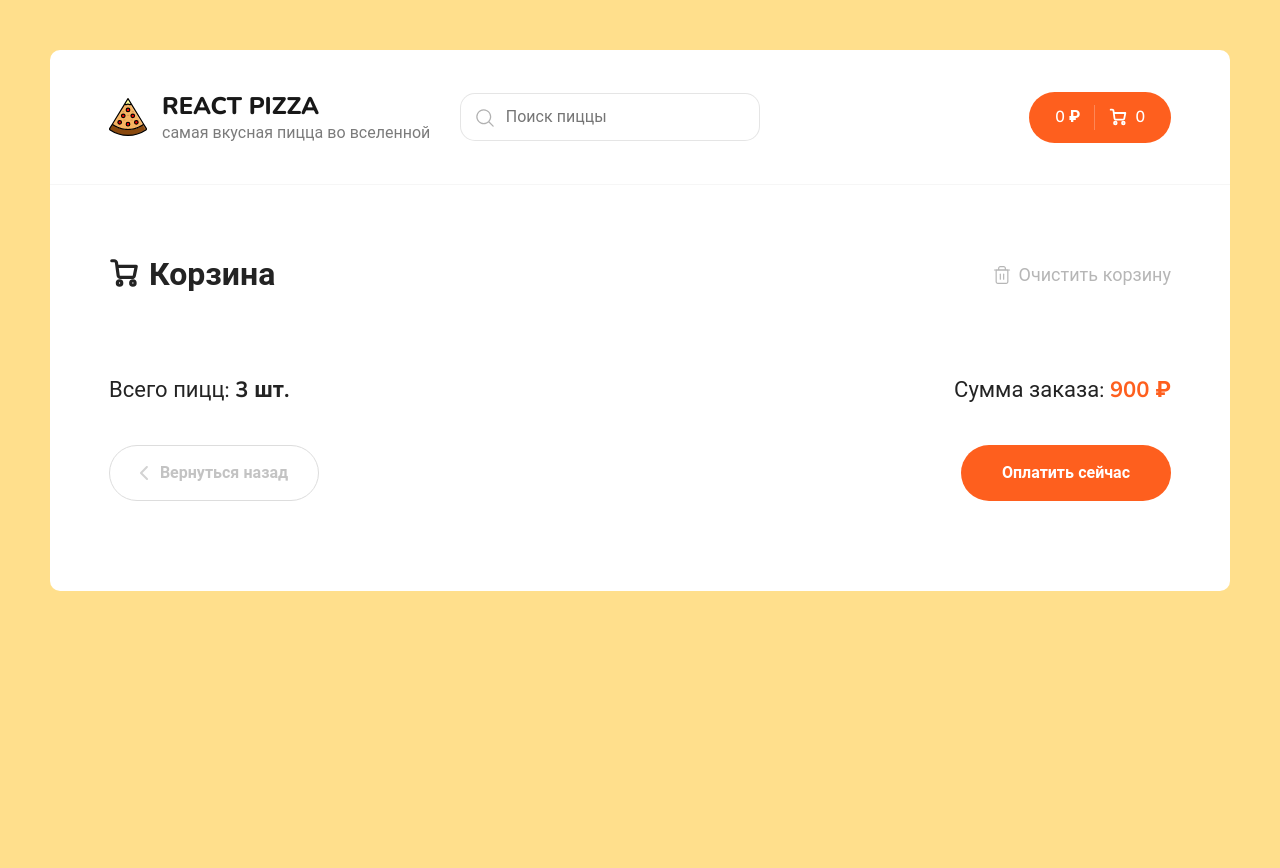
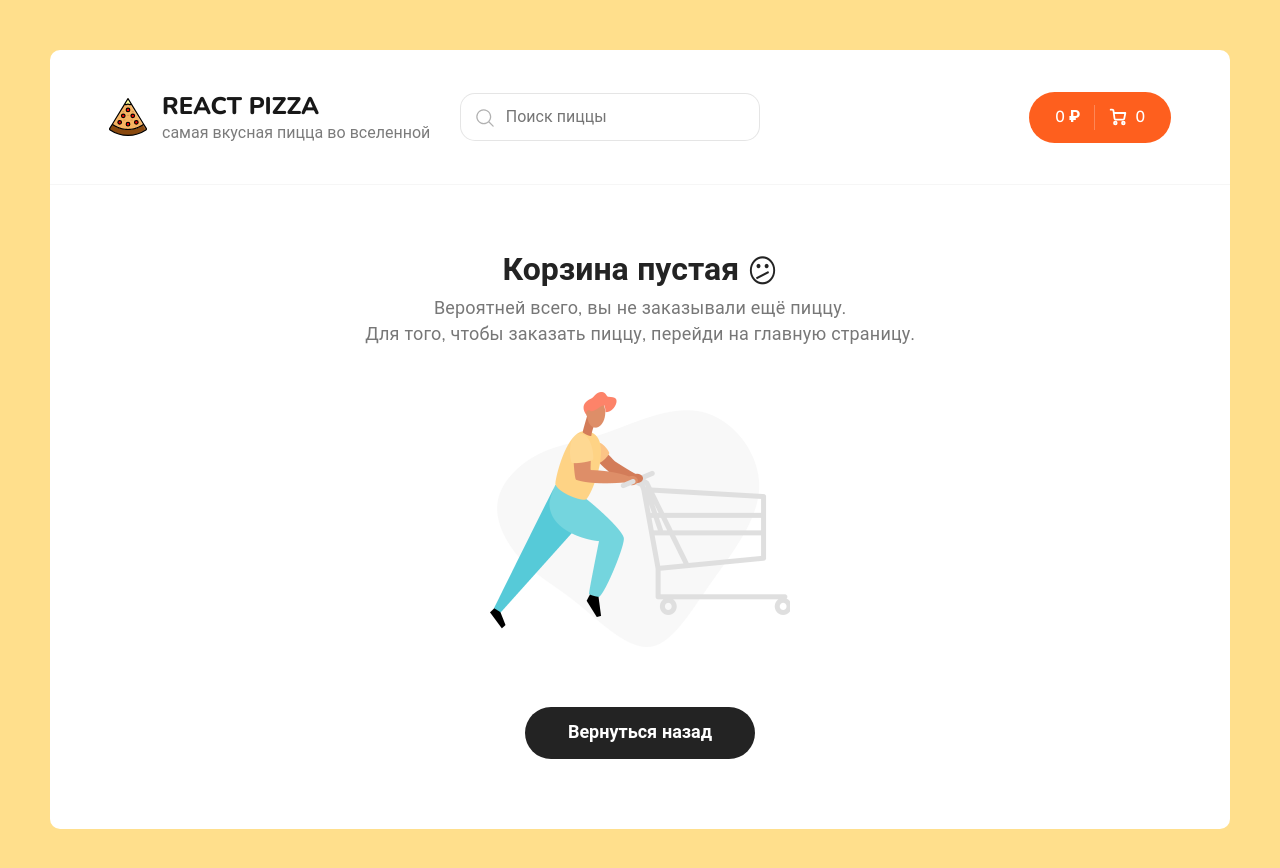
Before and after one commit to AlexandrKataev/react-pizza, a React (Create React App) app: page /cart in a window 1280 px wide. Shown: the top 868 px of the page. Before the commit the page ends 800 px from the top, so only its background shows below. Built offline with nearby package versions, Linux system fonts and the light colour scheme.

Commit message:
cart fix

```diff
--- a/src/App.js
+++ b/src/App.js
@@ -1,5 +1,7 @@
 import React from 'react';
 import { Route, Routes } from 'react-router-dom';
+import { useSelector } from 'react-redux';
+import CartEmpty from './components/CartEmpty/CartEmpty';
 
 import Header from './components/Header/Header';
 import Cart from './Pages/Cart';
@@ -10,6 +12,7 @@ import './scss/app.scss';
 
 function App() {
   const [searchValue, setSearchValue] = React.useState('');
+  const cartTotalPrice = useSelector((state) => state.cart.totalPrice);
   return (
     <div>
       <div className="wrapper">
@@ -18,7 +21,7 @@ function App() {
         <div className="content">
           <Routes>
             <Route path="/" element={<Home searchValue={searchValue} />} />
-            <Route path="/cart" element={<Cart />} />
+            <Route path="/cart" element={cartTotalPrice ? <Cart /> : <CartEmpty />} />
             <Route path="*" element={<NotFound />} />
           </Routes>
         </div>
--- a/src/Pages/Cart.jsx
+++ b/src/Pages/Cart.jsx
@@ -9,9 +9,13 @@ export default function Cart({ id }) {
   const dispatch = useDispatch();
 
   const onClickClear = () => {
-    dispatch(clearItem({ id }));
+    if (window.confirm('Очистить корзину?')) {
+      dispatch(clearItem({ id }));
+    }
   };
   const cartItem = useSelector((state) => state.cart.items);
+  const cartTotalPrice = useSelector((state) => state.cart.totalPrice);
+  const totalCount = cartItem.reduce((sum, item) => sum + item.count, 0);
 
   return (
     <div className="container">
@@ -100,11 +104,11 @@ export default function Cart({ id }) {
             <div className="cart__bottom-details">
               <span>
                 {' '}
-                Всего пицц: <b>3 шт.</b>{' '}
+                Всего пицц: <b>{totalCount} шт.</b>{' '}
               </span>
               <span>
                 {' '}
-                Сумма заказа: <b>900 ₽</b>{' '}
+                Сумма заказа: <b>{cartTotalPrice} ₽</b>{' '}
               </span>
             </div>
             <div className="cart__bottom-buttons">
--- /dev/null
+++ b/src/components/CartEmpty/CartEmpty.jsx
@@ -0,0 +1,25 @@
+import React from 'react';
+import { Link } from 'react-router-dom';
+
+import cartEmptyPng from './../../assets/img/empty-cart.png';
+
+export default function CartEmpty() {
+  return (
+    <div>
+      <div className="cart cart--empty">
+        <h2>
+          Корзина пустая <icon>😕</icon>
+        </h2>
+        <p>
+          Вероятней всего, вы не заказывали ещё пиццу.
+          <br />
+          Для того, чтобы заказать пиццу, перейди на главную страницу.
+        </p>
+        <img src={cartEmptyPng} alt="Empty cart" />
+        <Link to="/" className="button button--black">
+          <span>Вернуться назад</span>
+        </Link>
+      </div>
+    </div>
+  );
+}
--- a/src/components/CartItem/CartItem.jsx
+++ b/src/components/CartItem/CartItem.jsx
@@ -2,7 +2,7 @@ import React from 'react';
 import { addItem, removeItem, minusItem } from '../../Redux/Slices/cartSlice';
 import { useDispatch } from 'react-redux';
 
-export default function CartItem({ id, title, type, price, count, imageUrl }) {
+export default function CartItem({ id, title, type, size, price, count, imageUrl }) {
   const dispatch = useDispatch();
   const onClickPlus = () => {
     dispatch(addItem({ id }));
@@ -21,7 +21,9 @@ export default function CartItem({ id, title, type, price, count, imageUrl }) {
       </div>
       <div className="cart__item-info">
         <h3>{title}</h3>
-        <p>{type}, 26 см.</p>
+        <p>
+          {type}, {size} см.
+        </p>
       </div>
       <div className="cart__item-count">
         <div
--- a/src/components/PizzaBlock/PizzaBlock.jsx
+++ b/src/components/PizzaBlock/PizzaBlock.jsx
@@ -13,7 +13,14 @@ export default function PizzaBlock({ id, title, price, imageUrl, sizes, types })
   const addedCount = cartItem ? cartItem.count : 0;
 
   const onClickAdd = () => {
-    const item = { id, title, price, imageUrl, type: typesNames[activeType], size: activeSize };
+    const item = {
+      id,
+      title,
+      price,
+      imageUrl,
+      type: typesNames[activeType],
+      size: sizes[activeSize],
+    };
     dispatch(addItem(item));
   };
 
--- a/src/scss/app.scss
+++ b/src/scss/app.scss
@@ -287,7 +287,7 @@ body {
   }
 
   &--empty {
-    margin: 0 auto;
+    margin: 30px auto;
     width: 560px;
     text-align: center;
 
```
